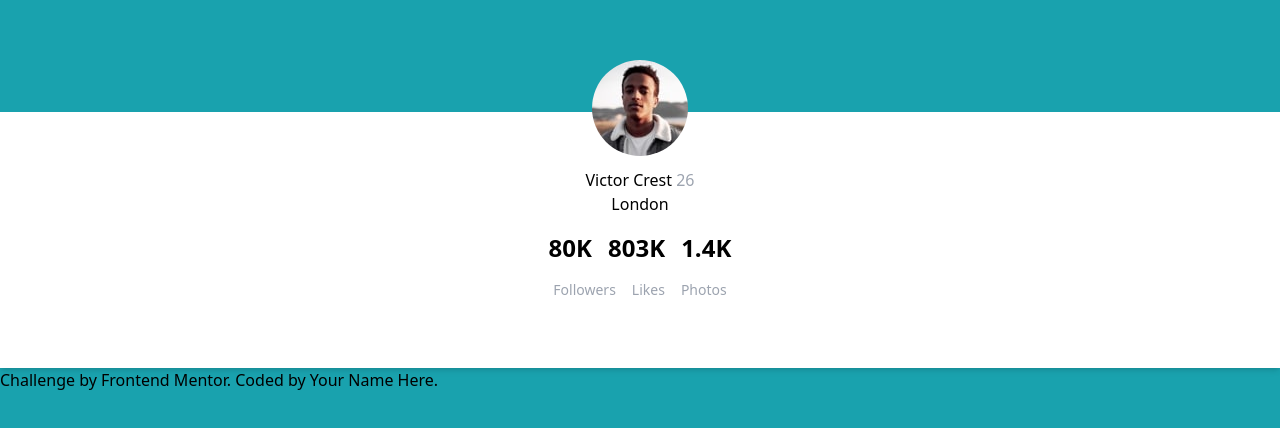
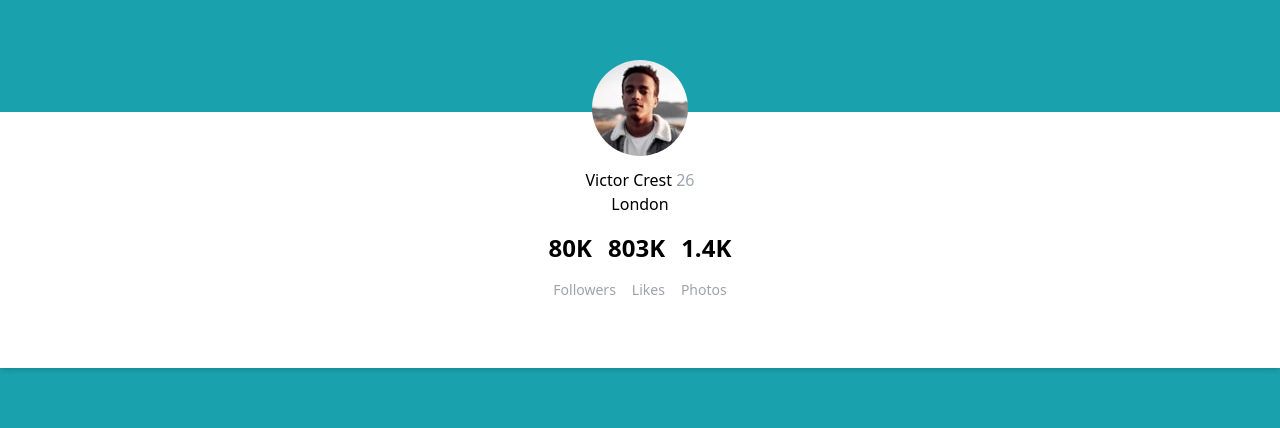
Before and after one commit to DIegoDevcode/profile-card-component-main, a website: page public/index.html in a window 1280 px wide. Shown: the part 216-644 px from the top of the page. Drawn offline with Linux system fonts and the light colour scheme.

Commit message:
Proyecto terminado

```diff
--- a/public/index.html
+++ b/public/index.html
@@ -15,8 +15,8 @@
   <div class="w-full h-full pt-80 shadow-md">
     <div class="w-full h-2 flex justify-center items-center rounded-md shadow-xl">
       <img class="rounded-full h-24" src="../images/image-victor.jpg" alt="">
-    </div>
-    <div class="w-full h-64 bg-white">
+  </div>
+    <div class="w-92 h-64 bg-white">
       <h2 class="pt-14 text-center">Victor Crest <span class="text-gray-400">26</span> </h2>
       <p class="text-center">London</p>
       <div class="flex justify-center items-center m-4 space-x-4 font-bold text-2xl">
@@ -31,9 +31,5 @@
       </div>
     </div>
   </div>
-  <div class="attribution">
-    Challenge by <a href="https://www.frontendmentor.io?ref=challenge" target="_blank">Frontend Mentor</a>.
-    Coded by <a href="#">Your Name Here</a>.
-  </div>
 </body>
 </html>
```
Also changed, not shown: public/css/tailwind.css.
